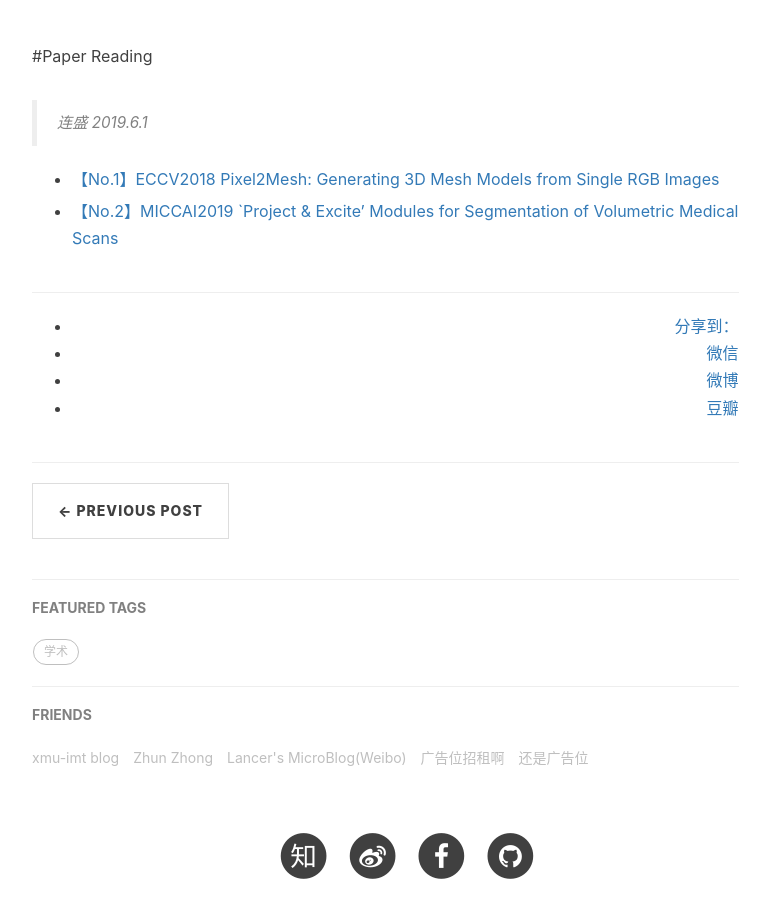
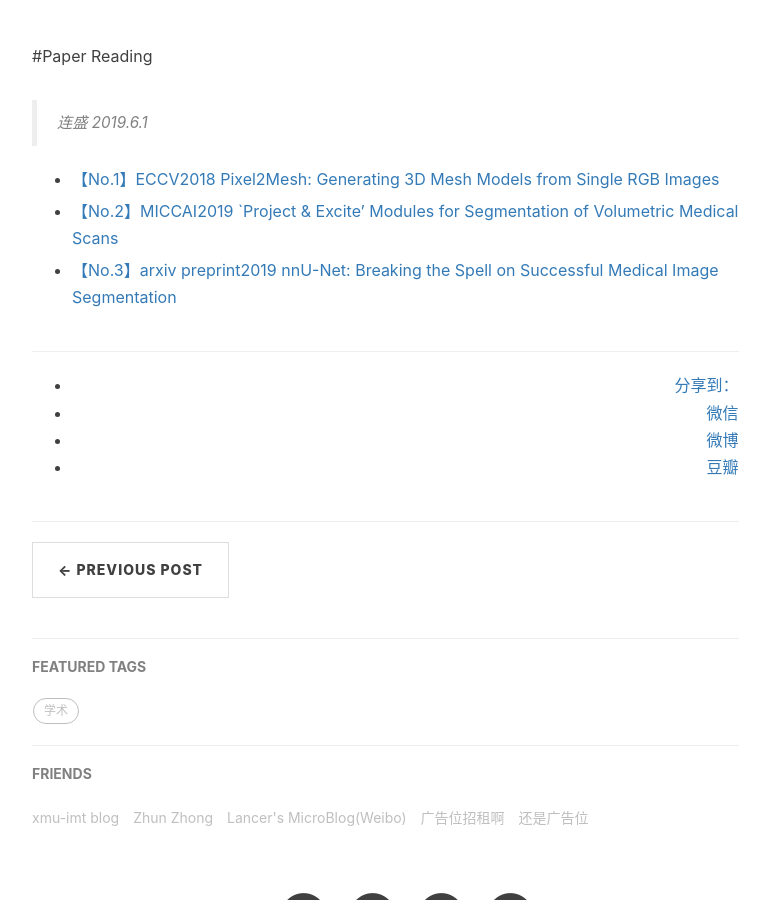
Before and after one commit to LancerLian/myBlog, a Jekyll site: the page built from _posts/2019-6-1-DIG_PPR.markdown, in a window 1280 px wide and 900 px high, scrolled down 464 px. Shown: the whole window, without its empty margins (233-1003 px from the left). Built offline with Jekyll 4.4.1, drawn with Linux system fonts in a browser that asks for light colours; nearby versions of some CDN libraries; comment, search, counter and statistics services are not loaded.

Commit message:
Update 2019-6-1-DIG_PPR.markdown

```diff
--- a/_posts/2019-6-1-DIG_PPR.markdown
+++ b/_posts/2019-6-1-DIG_PPR.markdown
@@ -15,3 +15,5 @@ tags:
 - [【No.1】ECCV2018 Pixel2Mesh: Generating 3D Mesh Models from Single RGB Images](http://lancerlian.win/PDFs/PPR_1_ECCV18_pixel2mesh.pdf)
 
 - [【No.2】MICCAI2019 `Project & Excite' Modules for Segmentation of Volumetric Medical Scans](http://lancerlian.win/PDFs/PPR_2_MICCAI19_project_excite.pdf)
+
+- [【No.3】arxiv preprint2019 nnU-Net: Breaking the Spell on Successful Medical Image Segmentation](http://lancerlian.win/PDFs/PPR_3_nnU-Net.pdf)
```
